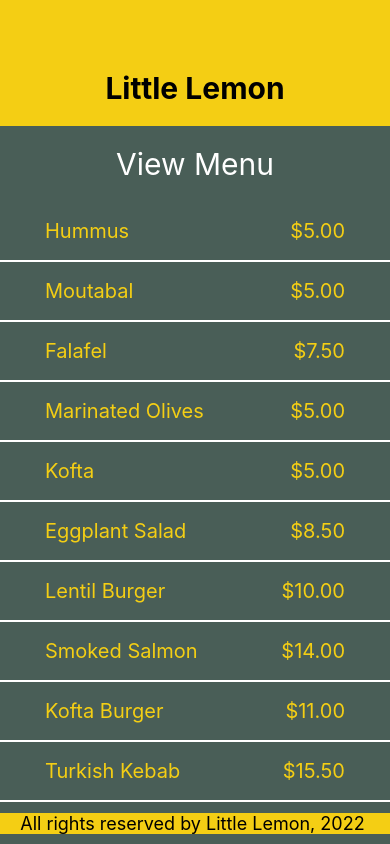
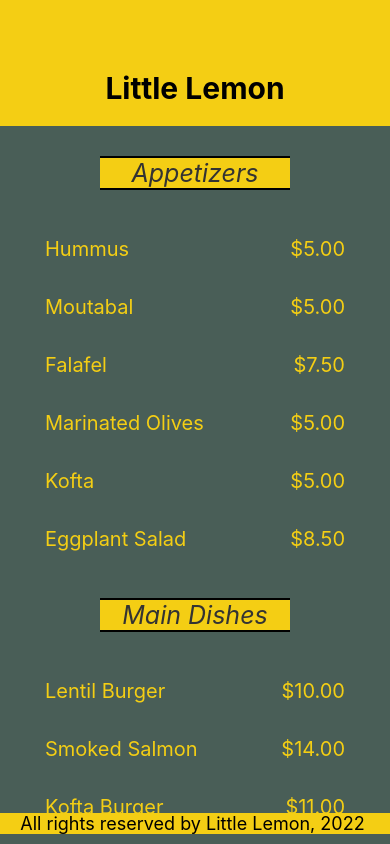
Before and after one commit to Sammy970/Sample-React-Native-App, a React Native app: screen / in a window 390 px wide. Built offline with nearby package versions, Linux system fonts and the light colour scheme.

Commit message:
Used SectionList in MenuItems

```diff
--- a/components/MenuItems.js
+++ b/components/MenuItems.js
@@ -1,38 +1,52 @@
 import * as React from 'react'
-import { View, Text, StyleSheet, FlatList } from 'react-native'
+import { View, Text, StyleSheet, SectionList } from 'react-native'
 
 const green = '#495E57';
 const yellow = '#F4CE14';
 
 const menuItemsToDisplay = [
-    { name: 'Hummus', price: '$5.00', id: '1A' },
-    { name: 'Moutabal', price: '$5.00', id: '2B' },
-    { name: 'Falafel', price: '$7.50', id: '3C' },
-    { name: 'Marinated Olives', price: '$5.00', id: '4D' },
-    { name: 'Kofta', price: '$5.00', id: '5E' },
-    { name: 'Eggplant Salad', price: '$8.50', id: '6F' },
-    { name: 'Lentil Burger', price: '$10.00', id: '7G' },
-    { name: 'Smoked Salmon', price: '$14.00', id: '8H' },
-    { name: 'Kofta Burger', price: '$11.00', id: '9I' },
-    { name: 'Turkish Kebab', price: '$15.50', id: '10J' },
-    { name: 'Fries', price: '$3.00', id: '11K' },
-    { name: 'Buttered Rice', price: '$3.00', id: '12L' },
-    { name: 'Bread Sticks', price: '$3.00', id: '13M' },
-    { name: 'Pita Pocket', price: '$3.00', id: '14N' },
-    { name: 'Lentil Soup', price: '$3.75', id: '15O' },
-    { name: 'Greek Salad', price: '$6.00', id: '16Q' },
-    { name: 'Rice Pilaf', price: '$4.00', id: '17R' },
-    { name: 'Baklava', price: '$3.00', id: '18S' },
-    { name: 'Tartufo', price: '$3.00', id: '19T' },
-    { name: 'Tiramisu', price: '$5.00', id: '20U' },
-    { name: 'Panna Cotta', price: '$5.00', id: '21V' },
+    {
+        title: 'Appetizers',
+        data: [
+            { name: 'Hummus', price: '$5.00' },
+            { name: 'Moutabal', price: '$5.00' },
+            { name: 'Falafel', price: '$7.50' },
+            { name: 'Marinated Olives', price: '$5.00' },
+            { name: 'Kofta', price: '$5.00' },
+            { name: 'Eggplant Salad', price: '$8.50' },
+        ],
+    },
+    {
+        title: 'Main Dishes',
+        data: [
+            { name: 'Lentil Burger', price: '$10.00' },
+            { name: 'Smoked Salmon', price: '$14.00' },
+            { name: 'Kofta Burger', price: '$11.00' },
+            { name: 'Turkish Kebab', price: '$15.50' },
+        ],
+    },
+    {
+        title: 'Sides',
+        data: [
+            { name: 'Fries', price: '$3.00', id: '11K' },
+            { name: 'Buttered Rice', price: '$3.00' },
+            { name: 'Bread Sticks', price: '$3.00' },
+            { name: 'Pita Pocket', price: '$3.00' },
+            { name: 'Lentil Soup', price: '$3.75' },
+            { name: 'Greek Salad', price: '$6.00' },
+            { name: 'Rice Pilaf', price: '$4.00' },
+        ],
+    },
+    {
+        title: 'Desserts',
+        data: [
+            { name: 'Baklava', price: '$3.00' },
+            { name: 'Tartufo', price: '$3.00' },
+            { name: 'Tiramisu', price: '$5.00' },
+            { name: 'Panna Cotta', price: '$5.00' },
+        ],
+    },
 ];
-
-const Seperator = () => <View style={menuStyles.seperator} />
-
-const Header = () => <Text style={menuStyles.headerText}>View Menu</Text>
-
-const Footer = () => <Text style={menuStyles.headerText}>--  End  --</Text>
 
 const Item = ({ name, price }) => (
     <View style={menuStyles.innerContainer}>
@@ -41,19 +55,30 @@
     </View>
 )
 
+const Seperator = () => <View style={menuStyles.seperator} />
+
+const Footer = () => <Text style={menuStyles.headerText}>--  End  --</Text>
+
+
 const MenuItems = () => {
     const renderItem = ({ item }) => <Item name={item.name} price={item.price} />;
+
+    const renderSectionHeader = ({ section: { title } }) => (
+        <View style={menuStyles.sectionHeaderStyle}>
+            <Text style={menuStyles.sectionHeader}>{title}</Text>
+        </View>
+    )
 
     return (
 
         <View style={menuStyles.container}>
-            <FlatList
-                data={menuItemsToDisplay}
-                keyExtractor={(item) => item.id}
+            <SectionList
+                sections={menuItemsToDisplay}
+                keyExtractor={(item, index) => item + index}
                 renderItem={renderItem}
-                ItemSeparatorComponent={Seperator}
-                ListHeaderComponent={Header}
-                ListFooterComponent={Footer}
+                renderSectionHeader={renderSectionHeader}
+            // ItemSeparatorComponent={Seperator}
+            // ListFooterComponent={Footer}
             />
         </View>
 
@@ -86,6 +111,23 @@
     seperator: {
         borderBottomWidth: 2,
         borderColor: 'white'
+    },
+    sectionHeader: {
+        backgroundColor: yellow,
+        borderBottomWidth: 2,
+        borderTopWidth: 2,
+        borderColor: 'black',
+        color: '#333333',
+        fontSize: 25,
+        fontStyle: 'italic',
+        flexWrap: 'wrap',
+        textAlign: 'center'
+    },
+    sectionHeaderStyle: {
+        padding: 30,
+        width: 250,
+        marginLeft: 'auto',
+        marginRight: 'auto'
     }
 })
 
```
